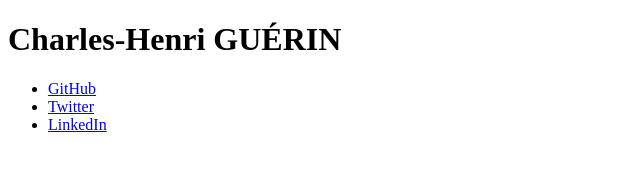
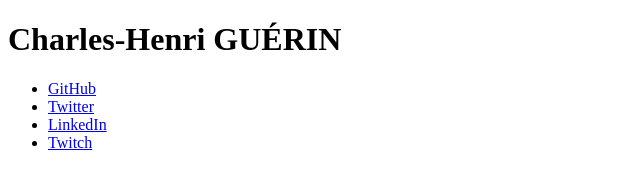
Before and after one commit to charlyx/charlyx.github.com, a plain HTML site: page index.html in a window 1280 px wide. Shown: the full height of the page, 0-640 px from the left. Drawn offline with Linux system fonts and the light colour scheme.

Commit message:
:sparkles: Add Twitch

```diff
--- a/index.html
+++ b/index.html
@@ -11,6 +11,7 @@
     <li><a href="https://github.com/charlyx">GitHub</a></li>
     <li><a href="https://twitter.com/charlyx">Twitter</a></li>
     <li><a href="https://www.linkedin.com/in/charles-henri-guerin-322b4b68/">LinkedIn</a></li>
+    <li><a href="https://twitch.tv/charlyx1188">Twitch</a></li>
   </ul>
 </body>
 </html>
```
